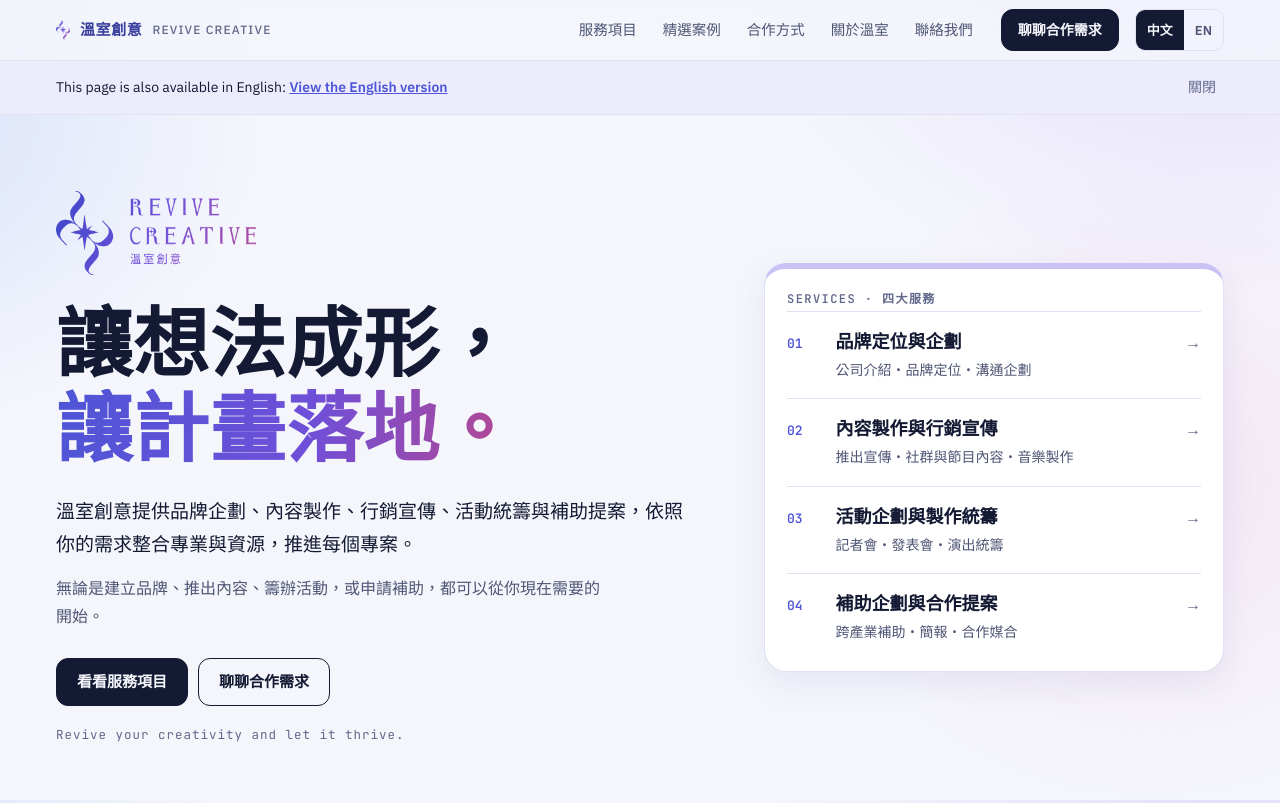
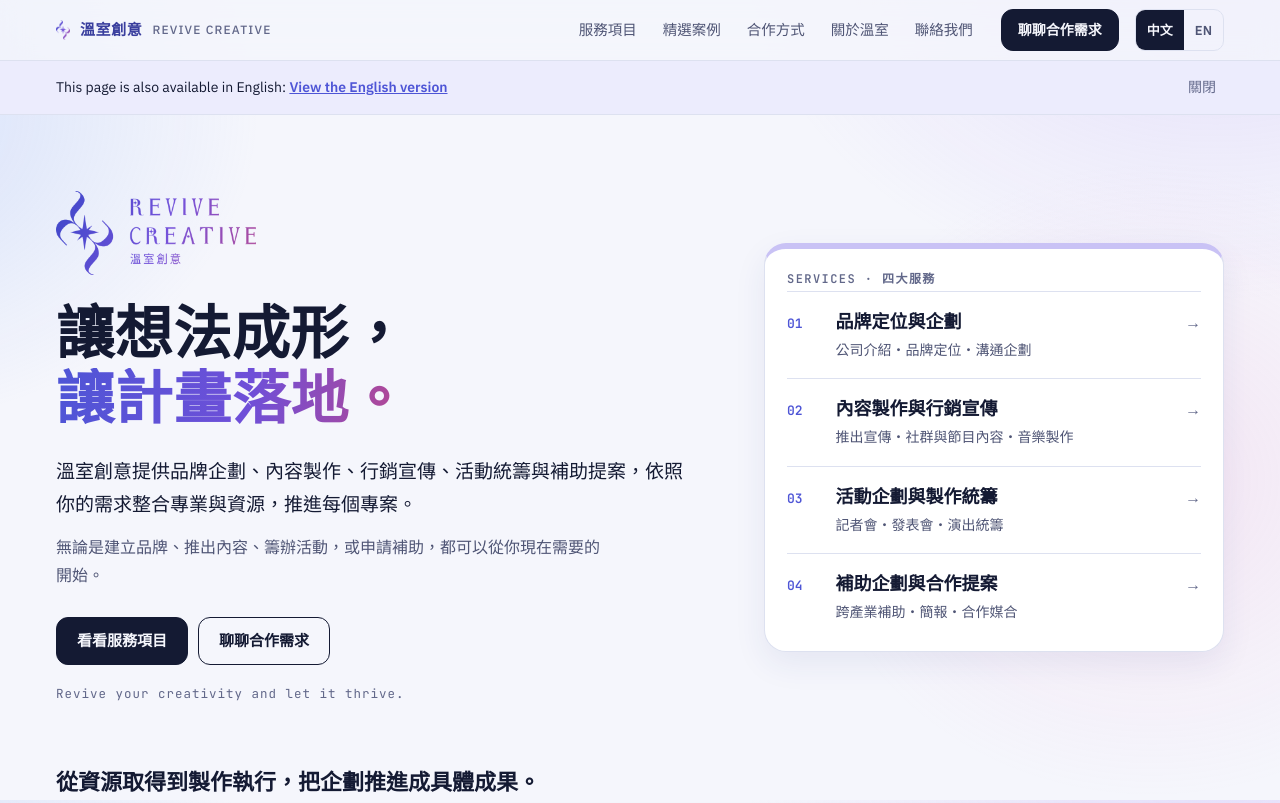
Before and after one commit to revachen/revive-creative, a plain HTML site: page index.html in a window 1280 px wide. Shown: the top 803 px of the page. Drawn offline with Linux system fonts and the light colour scheme.

Commit message:
Update site.css

```diff
--- a/site.css
+++ b/site.css
@@ -89,7 +89,7 @@ ul,ol{margin:0;padding:0;list-style:none}
 .hero-grid{display:grid;grid-template-columns:minmax(0,7fr) minmax(0,5fr);gap:clamp(32px,5vw,72px);align-items:center}
 @media (max-width:960px){.hero-grid{grid-template-columns:1fr}}
 .hero .logo-lockup{width:200px;margin-bottom:28px}
-.hero h1{font-size:clamp(40px,6vw,76px);line-height:1.12;font-weight:900;letter-spacing:.01em}
+.hero h1{font-size:clamp(32px,4.6vw,58px);line-height:1.12;font-weight:900;letter-spacing:.01em}
 .hero h1 .g,.grad{background-image:var(--grad-text);-webkit-background-clip:text;background-clip:text;color:transparent}
 .hero .sub{margin-top:22px;font-size:clamp(17px,1.5vw,19px);line-height:1.75;max-width:34em}
 .hero .sub2{margin-top:12px;font-size:16px;color:var(--muted);max-width:34em}
```
